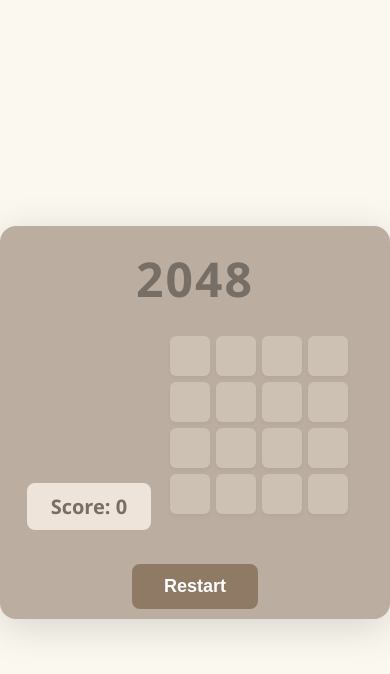
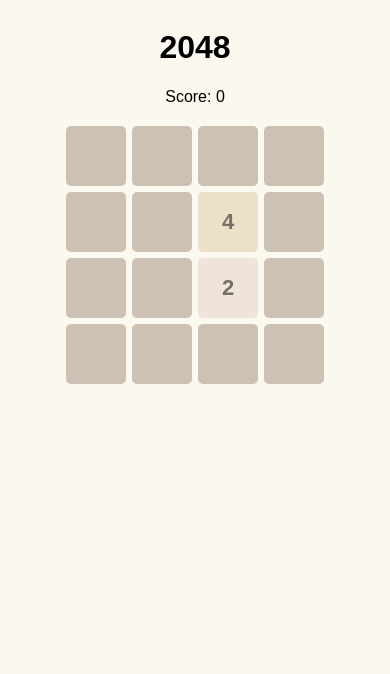
Before and after one commit to Ahamed1846/2048, a plain HTML site: page index.html in a window 390 px wide. Drawn offline with Linux system fonts and the light colour scheme.

Commit message:
Updated js

```diff
--- a/index.html
+++ b/index.html
@@ -1,44 +1,15 @@
 <!DOCTYPE html>
 <html lang="en">
 <head>
-    <meta charset="UTF-8">
-    <title>2048 Game</title>
-    <meta name="viewport" content="width=device-width, initial-scale=1.0">
-    <link rel="stylesheet" href="style.css">
+  <meta charset="UTF-8">
+  <title>Minimal 2048</title>
+  <link rel="stylesheet" href="style.css">
 </head>
 <body>
-    <div id="game-container">
-        <h1>2048</h1>
-        <div id="score-container">
-            Score: <span id="score">0</span>
-        </div>
-        <div id="grid-container">
-            <div class="grid-row">
-                <div class="grid-cell" id="cell-0-0"></div>
-                <div class="grid-cell" id="cell-0-1"></div>
-                <div class="grid-cell" id="cell-0-2"></div>
-                <div class="grid-cell" id="cell-0-3"></div>
-            </div>
-            <div class="grid-row">
-                <div class="grid-cell" id="cell-1-0"></div>
-                <div class="grid-cell" id="cell-1-1"></div>
-                <div class="grid-cell" id="cell-1-2"></div>
-                <div class="grid-cell" id="cell-1-3"></div>
-            </div>
-            <div class="grid-row">
-                <div class="grid-cell" id="cell-2-0"></div>
-                <div class="grid-cell" id="cell-2-1"></div>
-                <div class="grid-cell" id="cell-2-2"></div>
-                <div class="grid-cell" id="cell-2-3"></div>
-            </div>
-            <div class="grid-row">
-                <div class="grid-cell" id="cell-3-0"></div>
-                <div class="grid-cell" id="cell-3-1"></div>
-                <div class="grid-cell" id="cell-3-2"></div>
-                <div class="grid-cell" id="cell-3-3"></div>
-            </div>
-        </div>
-        <button id="restart-btn">Restart</button>
-    </div>
+  <h1>2048</h1>
+  <div id="score">Score: 0</div>
+  <div id="grid"></div>
+  <div id="message"></div>
+  <script src="index.js"></script>
 </body>
 </html>
--- /dev/null
+++ b/index.js
@@ -0,0 +1,115 @@
+const size = 4;
+let board, score = 0;
+
+function init() {
+  board = Array.from({length: size}, () => Array(size).fill(0));
+  score = 0;
+  addTile();
+  addTile();
+  update();
+  document.getElementById('message').textContent = '';
+}
+
+function addTile() {
+  let empty = [];
+  for (let r = 0; r < size; r++)
+    for (let c = 0; c < size; c++)
+      if (board[r][c] === 0) empty.push([r, c]);
+  if (empty.length) {
+    let [r, c] = empty[Math.floor(Math.random() * empty.length)];
+    board[r][c] = Math.random() < 0.9 ? 2 : 4;
+  }
+}
+
+function update() {
+  let grid = document.getElementById('grid');
+  grid.innerHTML = '';
+  for (let r = 0; r < size; r++)
+    for (let c = 0; c < size; c++) {
+      let value = board[r][c];
+      let cell = document.createElement('div');
+      cell.className = 'cell';
+      if (value) {
+        cell.textContent = value;
+        cell.setAttribute('data-value', value);
+      }
+      grid.appendChild(cell);
+    }
+  document.getElementById('score').textContent = 'Score: ' + score;
+}
+
+function slide(row) {
+  row = row.filter(x => x);
+  for (let i = 0; i < row.length-1; i++) {
+    if (row[i] === row[i+1]) {
+      row[i] *= 2;
+      score += row[i];
+      row[i+1] = 0;
+    }
+  }
+  return row.filter(x => x).concat(Array(size).fill(0)).slice(0, size);
+}
+
+function rotate(board) {
+  // Transpose + reverse rows
+  let n = board.length;
+  let ret = Array.from({length: n}, () => Array(n).fill(0));
+  for (let r = 0; r < n; r++)
+    for (let c = 0; c < n; c++)
+      ret[c][n-1-r] = board[r][c];
+  return ret;
+}
+
+function move(direction) {
+  let changed = false;
+  for (let i = 0; i < direction; i++) board = rotate(board);
+  for (let r = 0; r < size; r++) {
+    let original = board[r].slice();
+    let newRow = slide(board[r]);
+    board[r] = newRow;
+    if (newRow.toString() !== original.toString()) changed = true;
+  }
+  for (let i = 0; i < (4 - direction) % 4; i++) board = rotate(board);
+  if (changed) {
+    addTile();
+    update();
+    checkGameOver();
+  }
+}
+
+function hasMoves() {
+  for (let r = 0; r < size; r++)
+    for (let c = 0; c < size; c++)
+      if (board[r][c] === 0) return true;
+  for (let r = 0; r < size; r++)
+    for (let c = 0; c < size-1; c++)
+      if (board[r][c] === board[r][c+1]) return true;
+  for (let c = 0; c < size; c++)
+    for (let r = 0; r < size-1; r++)
+      if (board[r][c] === board[r+1][c]) return true;
+  return false;
+}
+
+function checkGameOver() {
+  if (!hasMoves()) {
+    document.getElementById('message').textContent = 'Game Over!';
+    document.removeEventListener('keydown', handler);
+  }
+  if (board.flat().includes(2048)) {
+    document.getElementById('message').textContent = 'You Win!';
+    document.removeEventListener('keydown', handler);
+  }
+}
+
+function handler(e) {
+  switch (e.key) {
+    case 'ArrowLeft': move(0); break;
+    case 'ArrowUp': move(3); break;
+    case 'ArrowRight': move(2); break;
+    case 'ArrowDown': move(1); break;
+    case 'r': init(); break;
+  }
+}
+
+document.addEventListener('keydown', handler);
+window.onload = init;
--- a/style.css
+++ b/style.css
@@ -1,87 +1,41 @@
 body {
+  display: flex;
+  flex-direction: column;
+  align-items: center;
+  font-family: sans-serif;
   background: #faf8ef;
-    font-family: 'Segoe UI', 'Roboto', Arial, sans-serif;
-    margin: 0;
-    padding: 0;
-    display: flex;
-    justify-content: center;
-    align-items: center;
-    height: 100vh;
 }
-#game-container {
-    background: #bbada0;
-    padding: 40px 30px 30px 30px;
-    border-radius: 16px;
-    box-shadow: 0 8px 40px rgba(0,0,0,0.15);
-    text-align: center;
-    min-width: 340px;
+#grid {
+  display: grid;
+  grid-template-columns: repeat(4, 60px);
+  gap: 6px;
+  margin: 20px 0;
 }
-h1 {
-    color: #776e65;
-    font-size: 48px;
-    margin: 0 0 10px 0;
-    font-weight: bold;
-    letter-spacing: 2px;
-}
-#score-container {
-    background: #eee4da;
-    color: #776e65;
-    border-radius: 8px;
-    padding: 10px 24px;
-    font-size: 20px;
-    font-weight: bold;
-    display: inline-block;
-    margin-bottom: 24px;
-}
-#grid-container {
-    background: #bbaea0;
-    border-radius: 10px;
-    padding: 12px;
-    display: inline-block;
-    margin-bottom: 24px;
-}
-.grid-row {
-    display: flex;
-}
-.grid-cell {
-    width: 64px;
-    height: 64px;
+.cell {
+  width: 60px;
+  height: 60px;
   background: #cdc1b4;
-    border-radius: 6px;
-    margin: 6px;
   display: flex;
   align-items: center;
   justify-content: center;
-    font-size: 28px;
+  font-size: 22px;
   font-weight: bold;
+  border-radius: 5px;
   color: #776e65;
-    box-shadow: 0 2px 4px rgba(0,0,0,0.04);
-    transition: background 0.2s;
 }
-#restart-btn {
-    background: #8f7a66;
-    color: #fff;
-    border: none;
-    border-radius: 8px;
-    padding: 12px 32px;
-    font-size: 18px;
-    font-weight: bold;
-    cursor: pointer;
+.cell[data-value="2"]    { background: #eee4da; }
+.cell[data-value="4"]    { background: #ede0c8; }
+.cell[data-value="8"]    { background: #f2b179; color: #fff; }
+.cell[data-value="16"]   { background: #f59563; color: #fff; }
+.cell[data-value="32"]   { background: #f67c5f; color: #fff; }
+.cell[data-value="64"]   { background: #f65e3b; color: #fff; }
+.cell[data-value="128"]  { background: #edcf72; color: #fff; }
+.cell[data-value="256"]  { background: #edcc61; color: #fff; }
+.cell[data-value="512"]  { background: #edc850; color: #fff; }
+.cell[data-value="1024"] { background: #edc53f; color: #fff; }
+.cell[data-value="2048"] { background: #edc22e; color: #fff; }
+#message {
   margin-top: 10px;
-    transition: background 0.2s;
+  font-size: 20px;
+  color: #bbada0;
 }
-#restart-btn:hover {
-    background: #a39489;
-}
-@media (max-width: 500px) {
-    #game-container {
-        padding: 20px 5px 10px 5px;
-        min-width: unset;
-    }
-    .grid-cell {
-        width: 40px;
-        height: 40px;
-        font-size: 16px;
-        margin: 3px;
-    }
-}
```
Lines whose indentation alone changed are shown as unchanged.
